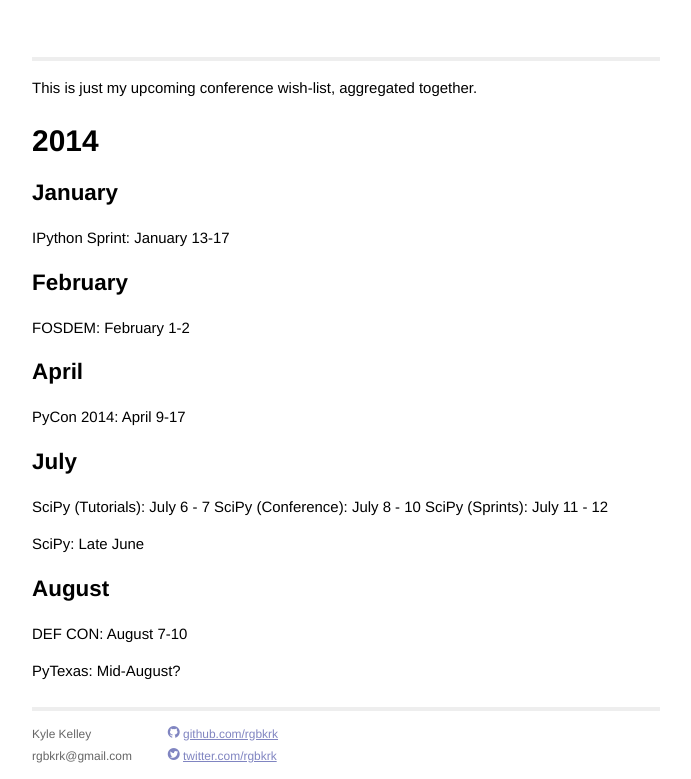
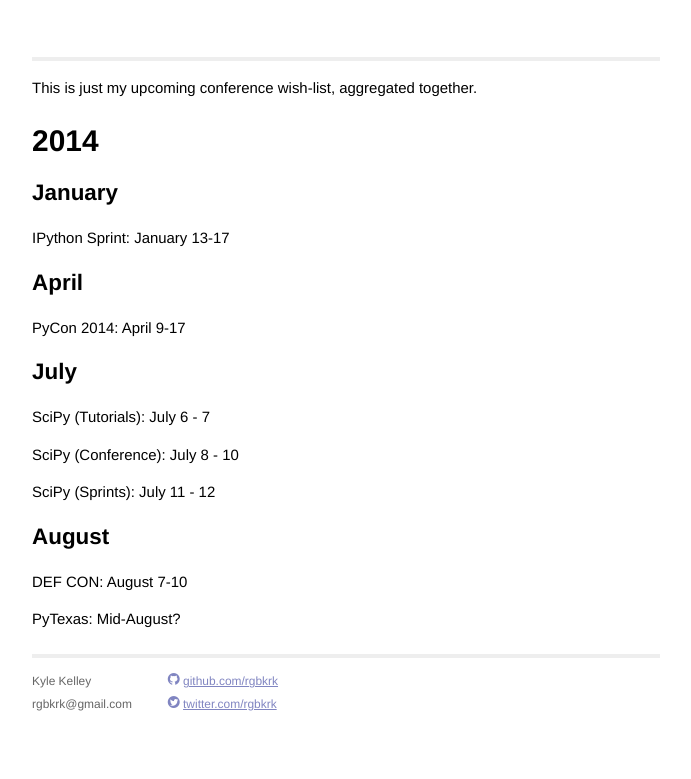
Before and after one commit to rgbkrk/rgbkrk.github.io, a Jekyll site: the page built from schedule.md, in a window 1280 px wide, cut to the strip 279-1058 px from the top of the page. Shown: the whole strip, without its empty margins (294-985 px from the left). Built offline with Jekyll 4.4.1, drawn with Linux system fonts in a browser that asks for light colours; nearby versions of some CDN libraries; after the commit the page ends 1006 px from its top, so only the background shows below that.

Commit message:
Fix layout, remove FOSDEM

```diff
--- a/schedule.md
+++ b/schedule.md
@@ -11,10 +11,6 @@ This is just my upcoming conference wish-list, aggregated together.
 
 IPython Sprint: January 13-17
 
-## February
-
-FOSDEM: February 1-2
-
 ## April
 
 PyCon 2014: April 9-17
@@ -22,10 +18,10 @@ PyCon 2014: April 9-17
 ## July
 
 SciPy (Tutorials): July 6 - 7
+
 SciPy (Conference): July 8 - 10
+
 SciPy (Sprints): July 11 - 12
-
-SciPy: Late June
 
 ## August
 
```
